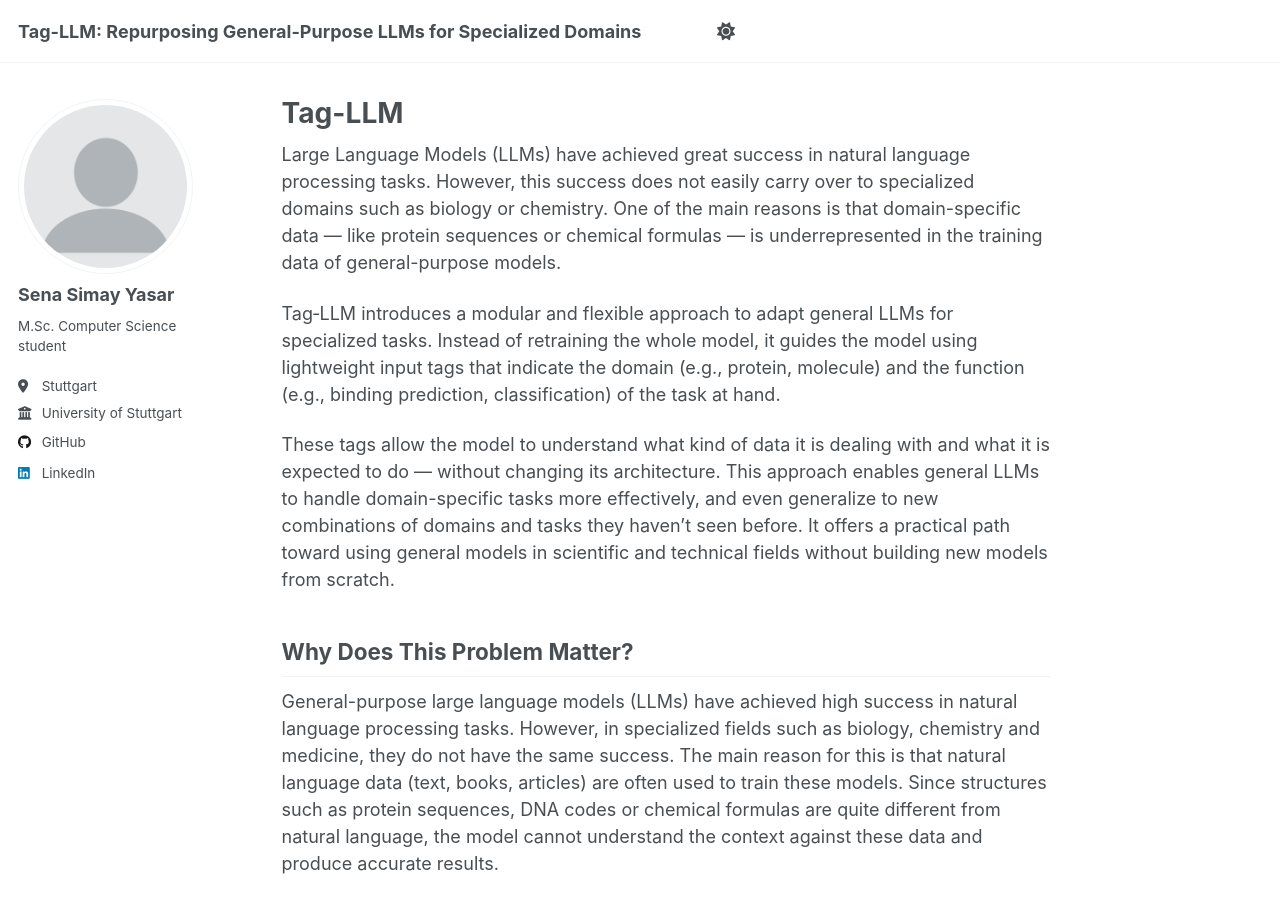
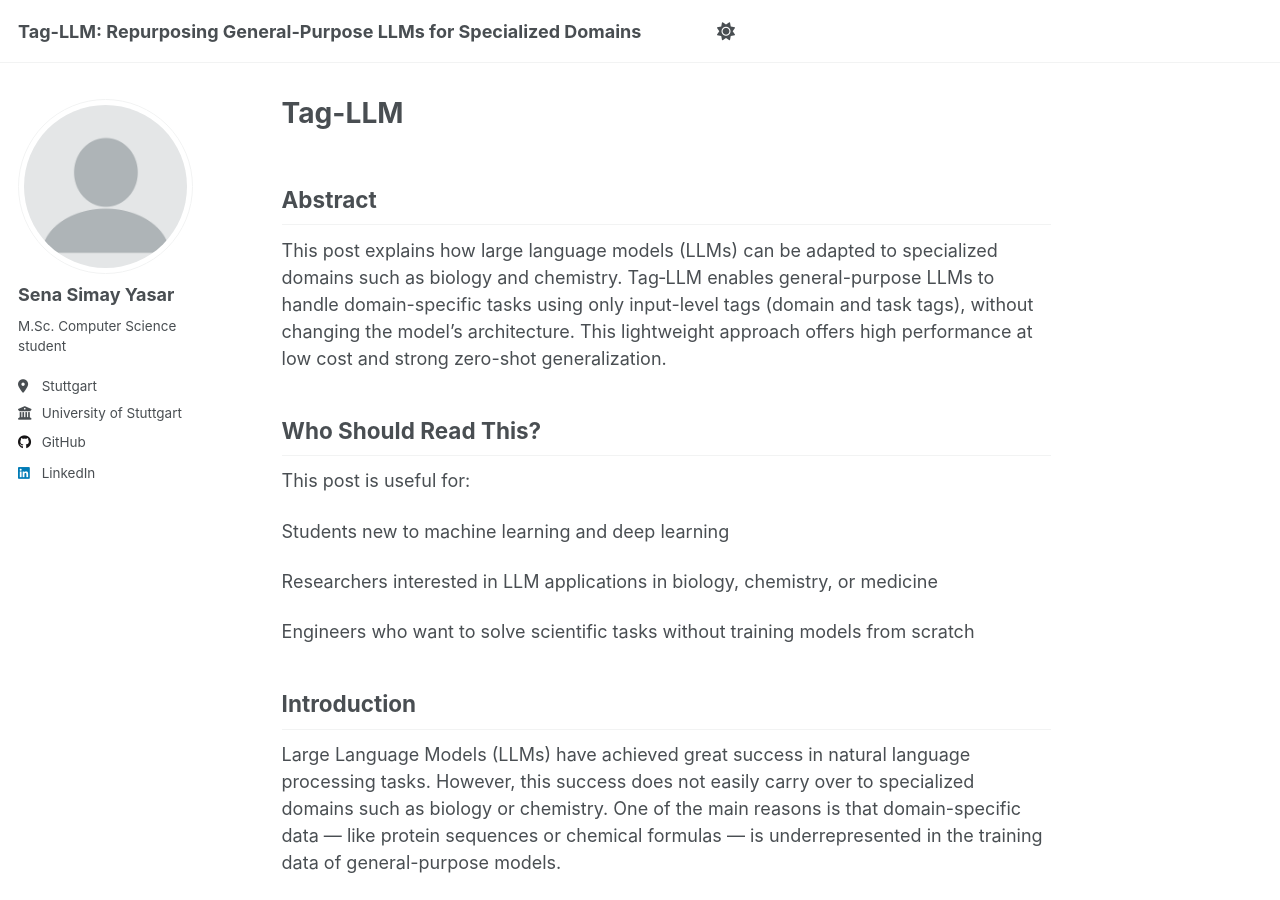
Before and after one commit to simayasar/simayasar.github.io, a Jekyll site: the page built from _pages/about.md, in a window 1280 px wide and 900 px high. Built offline with Jekyll 4.4.1, drawn with Linux system fonts in a browser that asks for light colours; a script that is not in the unit is left out.

Commit message:
Update about.md

```diff
--- a/_pages/about.md
+++ b/_pages/about.md
@@ -8,6 +8,20 @@ redirect_from:
 
 
 ---
+## Abstract
+This post explains how large language models (LLMs) can be adapted to specialized domains such as biology and chemistry. Tag‑LLM enables general-purpose LLMs to handle domain-specific tasks using only input-level tags (domain and task tags), without changing the model’s architecture. This lightweight approach offers high performance at low cost and strong zero-shot generalization.
+
+## Who Should Read This?
+This post is useful for:
+
+Students new to machine learning and deep learning
+
+Researchers interested in LLM applications in biology, chemistry, or medicine
+
+Engineers who want to solve scientific tasks without training models from scratch
+
+
+## Introduction
 Large Language Models (LLMs) have achieved great success in natural language processing tasks. However, this success does not easily carry over to specialized domains such as biology or chemistry. One of the main reasons is that domain-specific data — like protein sequences or chemical formulas — is underrepresented in the training data of general-purpose models.
 
 Tag‑LLM introduces a modular and flexible approach to adapt general LLMs for specialized tasks. Instead of retraining the whole model, it guides the model using lightweight input tags that indicate the domain (e.g., protein, molecule) and the function (e.g., binding prediction, classification) of the task at hand.
@@ -280,7 +294,6 @@ For the Binding Affinity task, LoRA slightly outperforms TAG-LLM — but it's wo
 
 These results show that TAG-LLM is highly parameter-efficient and capable of delivering strong performance even with limited resources.
 
-
 ## Conclusion and Future Work
 Tag‑LLM shows that it’s possible to adapt frozen large language models to highly specialized domains using lightweight, modular components like input tags and a simple regression head. The results are promising even with minimal training effort.
 
```
